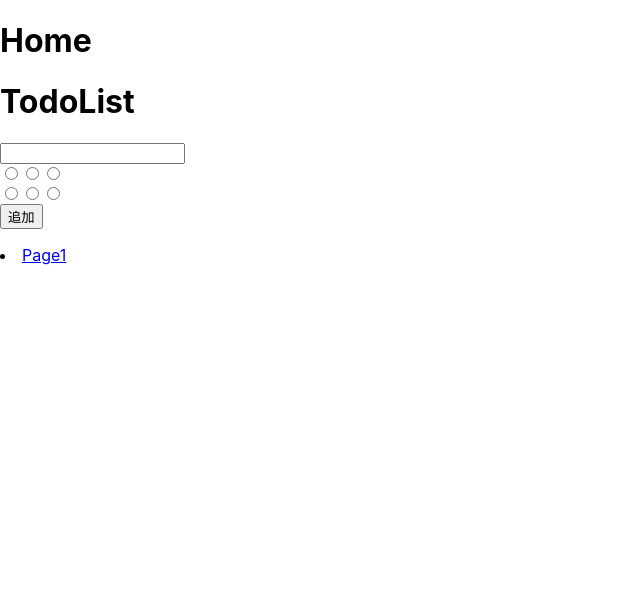
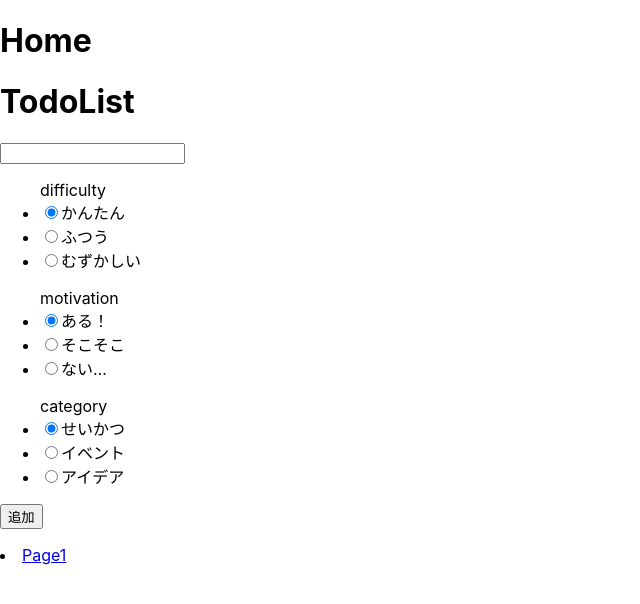
Before and after one commit to powaaaaa/penguin-hack-f, a React (Create React App) app: page / in a window 1280 px wide. Shown: the top 604 px of the page, without its empty margins (0-640 px from the left). Built offline with nearby package versions, Linux system fonts and the light colour scheme.

Commit message:
ラジオボタンの実装

```diff
--- /dev/null
+++ b/src/Components/RadioButton.jsx
@@ -0,0 +1,51 @@
+import { React, useState } from 'react';
+
+const RadioButton =() => {
+    const [inputTodo, setInputTodo] = useState({
+        todo:"",
+        difficulty:"かんたん",
+        motivation:"ある！",
+        category:"せいかつ"
+    });
+    const TAG_VALUE = [
+        { labelname: 'difficulty', values: ['かんたん', 'ふつう', 'むずかしい'] },
+        { labelname: 'motivation', values: ['ある！', 'そこそこ', 'ない…'] },
+        { labelname: 'category', values: ['せいかつ', 'イベント', 'アイデア'] }
+    ];
+
+    const handleChange = (event) => {
+        console.log(event)
+        setInputTodo({
+            ...inputTodo,
+            [event.target.name]:event.target.value
+        });
+    };
+
+    return (
+        <div className="contents">
+                        {
+                            TAG_VALUE.map(({labelname, values}) =>
+                            <ul className={`${labelname}_list`} key={labelname}>
+                                <label>{labelname}</label>
+                                {
+                                    values.map((value, valueindex) =>
+                                        <li className="radio-buttons" key={valueindex}>
+                                            <input
+                                                name={labelname}
+                                                type="radio"
+                                                value={value}
+                                                defaultChecked={value === inputTodo[labelname]}
+                                                onChange={handleChange}
+                                        />
+                                    <span className='radio-span'>{value}</span>
+                                        </li>
+                                    )
+                                }
+                            </ul>
+                            )
+                        }
+                    </div>
+    )
+}
+
+export default RadioButton ;
--- a/src/Components/Todo.jsx
+++ b/src/Components/Todo.jsx
@@ -1,18 +1,18 @@
-import { React } from 'react';
+import React from 'react';
 
-const Todo = (props, {index, todos, setTodos}) => {
+const Todo = (props) => {
     const handleTodoDelete = () => {
-        const newTodos = [...todos]
-        newTodos.splice(index,1)
-        setTodos(newTodos)
+        const newTodos = [...props.todos]
+        newTodos.splice(props.index,1)
+        props.setTodos(newTodos)
     }
 
     return (
         <div>
             <p>{props.content}</p>
-            <p>{props.tagDiff}</p>
-            <p>{props.tagWill}</p>
-            <p>{props.tagKind}</p>
+            <p>{props.tagDifficulty}</p>
+            <p>{props.tagMotivation}</p>
+            <p>{props.tagCategory}</p>
             <button onClick={handleTodoDelete}>完了</button>
         </div>
     )
--- a/src/Components/TodoList.jsx
+++ b/src/Components/TodoList.jsx
@@ -1,15 +1,15 @@
 import { React, useState, useEffect } from 'react';
 import Todo from "./Todo";
+import RadioButton from './RadioButton';
 
 const TodoList = () => {
     const data = localStorage.getItem("todos") ? JSON.parse(localStorage.getItem("todos")) : []
-    const [inputText, setInputText] = useState("")
-    const tagDiff = []
-    const tagWill = ["ある！", "そこそこ", "ない…"]
-    const tagKind = ["せいかつ", "イベント", "アイデア"]
-    const [inputTagDiff, setInputTagDiff] = useState()
-    const [inputTagWill, setInputTagWill] = useState()
-    const [inputTagKind, setInputTagKind] = useState()
+    const [inputTodo, setInputTodo] = useState({
+        content:"",
+        difficulty:"かんたん",
+        motivation:"ある！",
+        category:"せいかつ"
+    });
     const [todos, setTodos] = useState(data)
 
     useEffect(() => {
@@ -17,49 +17,58 @@ const TodoList = () => {
       localStorage.setItem("todos",json)
     }, [todos])
 
-
     const handleAddTodo = () => {
-        if(inputText === ""){
+        if(inputTodo.content === ""){
             alert("空文字は追加出来ません")
         }else{
             setTodos([
                 ...todos,
                 {
-                    content: inputText,
-                    tagDiff: inputTagDiff,
-                    tagWill: inputTagWill,
-                    tagKind: inputTagKind
+                    content: inputTodo.content,
+                    tagDifficulty: inputTodo.difficulty,
+                    tagMotivation: inputTodo.motivation,
+                    tagCategory: inputTodo.category
                 }
             ])
         }
-        setInputText("")
-        setInputTagDiff("")
-        setInputTagWill("")
-        setInputTagKind("")
+        setInputTodo({
+            content:"",
+            difficulty:"かんたん",
+            motivation:"ある！",
+            category:"せいかつ"
+        });
     }
+
+    const handleChange = (event) => {
+        console.log(event)
+        setInputTodo({
+            ...inputTodo,
+            [event.target.name]:event.target.value
+        });
+    };
+
     return(
         <div>
             <h1>TodoList</h1>
-            <input type="text" value={inputText} onChange={(e) => {setInputText(e.target.value)}}/>
-            <div>{
-                tagDiff.map((tagDiff, index) =>
-                    <input key={index} type="radio" name="難易度" value={tagDiff} onChange={(e) => {setInputTagDiff(e.target.value)}} />)
-                }</div>
-            <div>{
-                tagWill.map((tagWill, index) =>
-                    <input key={index} type="radio" name="やる気" value={tagWill} onChange={(e) => {setInputTagWill(e.target.value)}} />)
-                }</div>
-            <div>{
-                tagKind.map((tagKind, index) =>
-                    <input key={index} type="radio" name="種類" value={tagKind} onChange={(e) => {setInputTagKind(e.target.value)}} />)
-                }</div>
+            <input name="content" type="text" value={inputTodo.content} onChange={handleChange}/>
+            <div className="contents">
+                <RadioButton />
+            </div>
             <button onClick={handleAddTodo}>追加</button>
             <ul style={{listStyle: "none"}}>
                 {
                     todos.map((item, index) => {
                         return (
                             <li key={index}>
-                                <Todo content={item.content} tagDiff={item.tagDiff} tagWill={item.tagWill} tagKind={item.tagKind}/>
+                                <Todo
+                                    content={item.content}
+                                    tagDifficulty={item.tagDifficulty}
+                                    tagMotivation={item.tagMotivation}
+                                    tagCategory={item.tagCategory}
+                                    index={index}
+                                    todos={todos}
+                                    setTodos={setTodos}
+                                />
                             </li>
                         )
                     })
```
